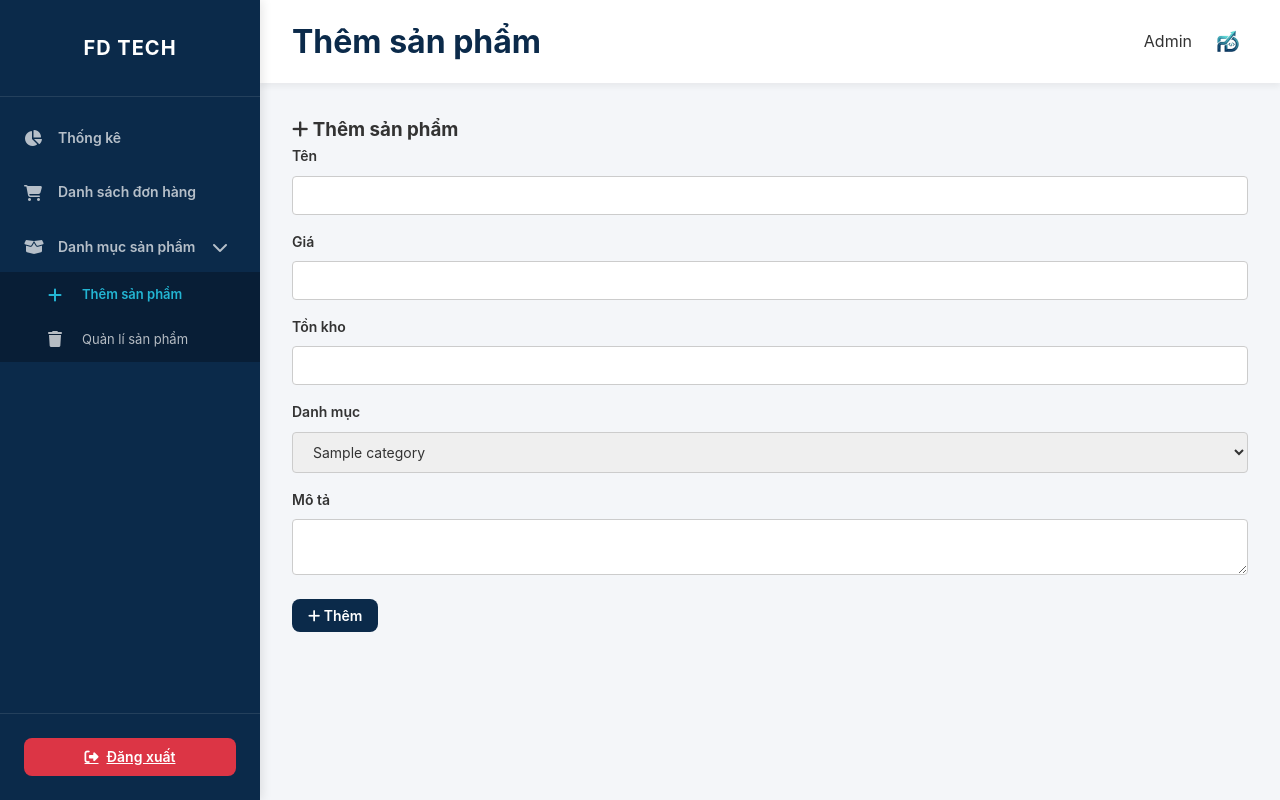
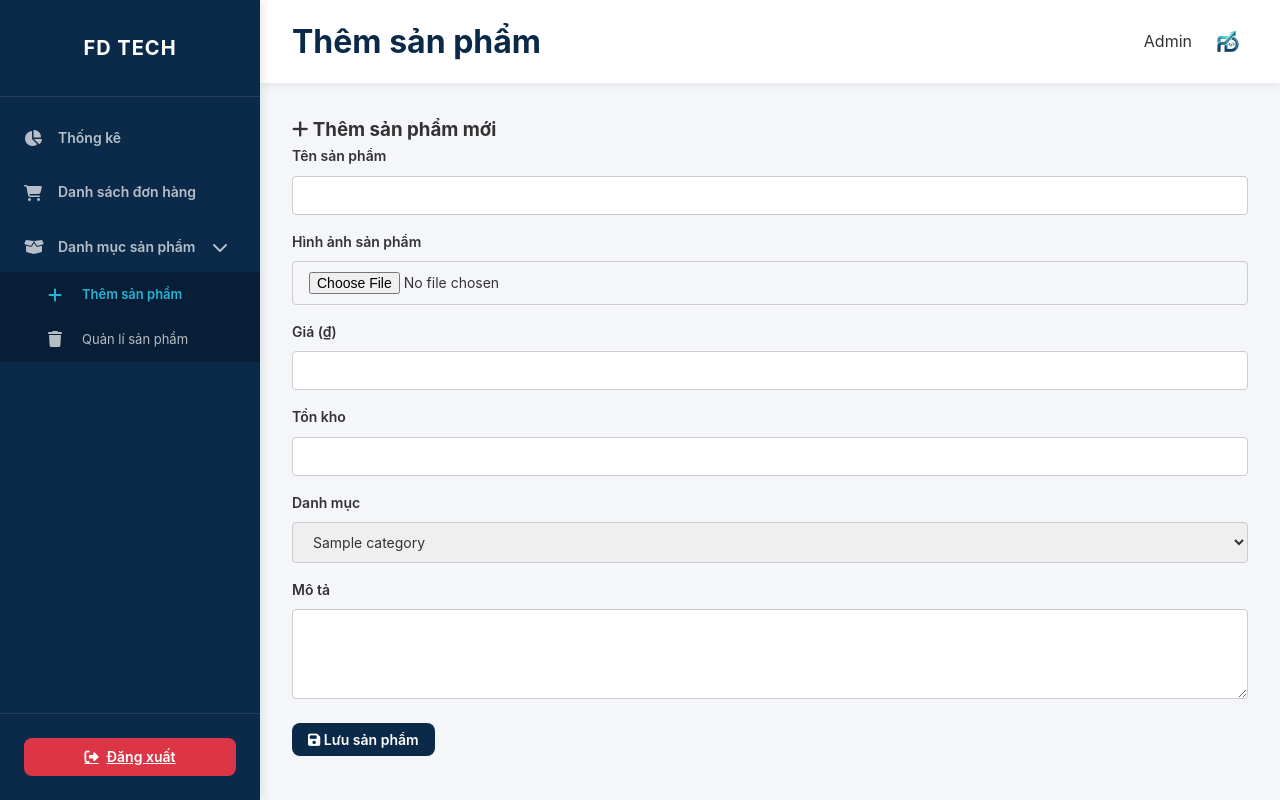
Before and after one commit to thnh-dc/FD-Tech, a PHP site: page /add.php in a window 1280 px wide. Run offline with PHP 8.4, Linux system fonts and the light colour scheme; tables that the repository leaves empty or names only in its code hold one stand-in row (values such as "Sample post").

Commit message:
upload ảnh+ bộ lọc sản phẩm

```diff
--- a/admin/add.php
+++ b/admin/add.php
@@ -5,10 +5,24 @@ include '../config/database.php';
 $categories = $pdo->query("SELECT * FROM categories")->fetchAll(PDO::FETCH_ASSOC);
 
 if ($_SERVER['REQUEST_METHOD'] === 'POST') {
+    // Xử lý Upload Ảnh
+    $image_url = ""; // Mặc định trống
+    if (isset($_FILES['product_image']) && $_FILES['product_image']['error'] == 0) {
+        $target_dir = "../upload/product_image/";
+
+        // Tạo tên file duy nhất: thời gian + tên gốc
+        $file_name = time() . "_" . basename($_FILES["product_image"]["name"]);
+        $target_file = $target_dir . $file_name;
+
+        // Di chuyển file từ bộ nhớ tạm vào thư mục đích
+        if (move_uploaded_file($_FILES["product_image"]["tmp_name"], $target_file)) {
+            $image_url = $file_name; // Lưu tên file vào DB
+        }
+    }
 
     $stmt = $pdo->prepare("
-        INSERT INTO products(name, price, stock_quantity, category_id, description)
-        VALUES(?,?,?,?,?)
+        INSERT INTO products(name, price, stock_quantity, category_id, description, image_url)
+        VALUES(?,?,?,?,?,?)
     ");
 
     $stmt->execute([
@@ -16,7 +30,8 @@ if ($_SERVER['REQUEST_METHOD'] === 'POST') {
         $_POST['price'],
         $_POST['stock'],
         $_POST['category_id'],
-        $_POST['description']
+        $_POST['description'],
+        $image_url
     ]);
 
     header("Location: list_products.php?msg=Thêm thành công");
@@ -28,20 +43,14 @@ if ($_SERVER['REQUEST_METHOD'] === 'POST') {
 <html lang="vi">
 <head>
     <meta charset="UTF-8">
-
     <link rel="stylesheet" href="../assets/css/style_chung.css">
     <link rel="stylesheet" href="../assets/css/style_dashboard.css">
     <link rel="stylesheet" href="https://cdnjs.cloudflare.com/ajax/libs/font-awesome/6.4.0/css/all.min.css">
-
 </head>
-
 <body>
-
 <div class="dashboard-layout">
     <?php include 'includes/sidebar.php'; ?>
-
     <main class="main-content">
-
         <div class="top-navbar">
             <h1 class="page-title">Thêm sản phẩm</h1>
             <div class="admin-profile">
@@ -49,30 +58,26 @@ if ($_SERVER['REQUEST_METHOD'] === 'POST') {
                 <img src="../assets/images/logo-fd.jpg">
             </div>
         </div>
-
         <div class="dashboard-container">
-
             <div class="card">
-
-<h3><i class="fa-solid fa-plus"></i> Thêm sản phẩm</h3>
-
-<form method="POST">
-
+                <h3><i class="fa-solid fa-plus"></i> Thêm sản phẩm mới</h3>
+                <form method="POST" enctype="multipart/form-data">
                     <div class="form-group">
-<label class="form-label">Tên</label>
+                        <label class="form-label">Tên sản phẩm</label>
                         <input name="name" class="form-control" required>
                     </div>
-
                     <div class="form-group">
-<label class="form-label">Giá</label>
+                        <label class="form-label">Hình ảnh sản phẩm</label>
+                        <input type="file" name="product_image" class="form-control" accept="image/*" required>
+                    </div>
+                    <div class="form-group">
+                        <label class="form-label">Giá (₫)</label>
                         <input name="price" type="number" class="form-control" required>
                     </div>
-
                     <div class="form-group">
                         <label class="form-label">Tồn kho</label>
                         <input name="stock" type="number" class="form-control" required>
                     </div>
-
                     <div class="form-group">
                         <label class="form-label">Danh mục</label>
                         <select name="category_id" class="form-control">
@@ -81,24 +86,17 @@ if ($_SERVER['REQUEST_METHOD'] === 'POST') {
                             <?php endforeach; ?>
                         </select>
                     </div>
-
                     <div class="form-group">
                         <label class="form-label">Mô tả</label>
-<textarea name="description" class="form-control"></textarea>
+                        <textarea name="description" class="form-control" rows="4"></textarea>
                     </div>
-
                     <button class="btn btn-primary">
-<i class="fa-solid fa-plus"></i> Thêm
+                        <i class="fa-solid fa-save"></i> Lưu sản phẩm
                     </button>
-
                 </form>
-
             </div>
-
         </div>
-
     </main>
 </div>
-
 </body>
 </html>
--- a/config/database.php
+++ b/config/database.php
@@ -1,6 +1,6 @@
 <?php
 $host = "localhost";
-$dbname = "fd_tech";
+$dbname = "fd-tech";
 $user = "root";
 $password = "";
 
```
Also changed, not shown: admin/list_products.php (+33 -9 lines), database/fdtech.sql (+8 -9 lines), upload/product_image/1778473635_chuột.jpg (added), upload/product_image/test.txt (deleted). Lines whose indentation alone changed are shown as unchanged.
